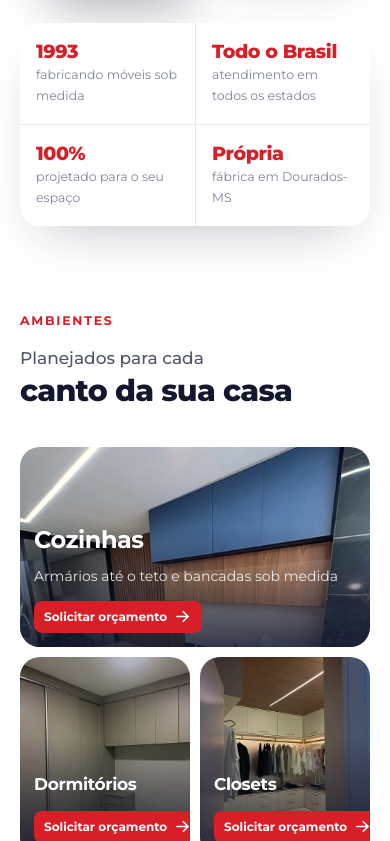
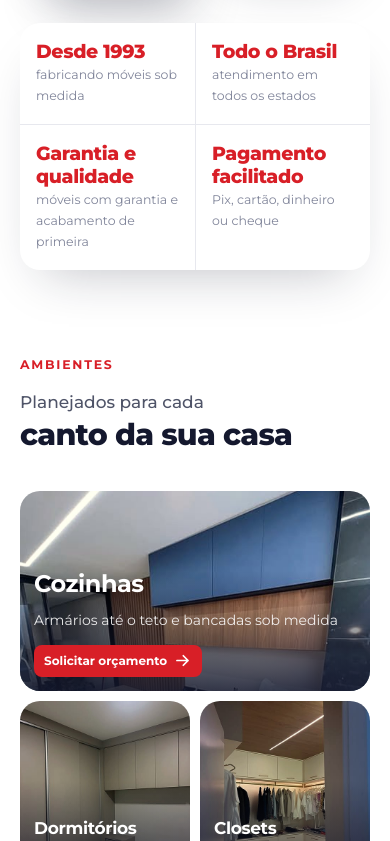
Before and after one commit to Pablo-leite/cassiane-moveis, a plain HTML site: page index.html in a window 390 px wide. Shown: the part 923-1764 px from the top of the page. Drawn offline with Linux system fonts and the light colour scheme.

Commit message:
Faixa de números: Desde 1993, garantia e qualidade, pagamento facilitado

```diff
--- a/index.html
+++ b/index.html
@@ -69,10 +69,10 @@
     </div>
 
     <ul class="stats">
-      <li><b>1993</b><span>fabricando móveis sob medida</span></li>
+      <li><b>Desde 1993</b><span>fabricando móveis sob medida</span></li>
       <li><b>Todo o Brasil</b><span>atendimento em todos os estados</span></li>
-      <li><b>100%</b><span>projetado para o seu espaço</span></li>
-      <li><b>Própria</b><span>fábrica em Dourados-MS</span></li>
+      <li><b>Garantia e qualidade</b><span>móveis com garantia e acabamento de primeira</span></li>
+      <li><b>Pagamento facilitado</b><span>Pix, cartão, dinheiro ou cheque</span></li>
     </ul>
   </div>
 </section>
--- a/style.css
+++ b/style.css
@@ -85,7 +85,7 @@ h1,h2{display:flex;flex-direction:column;gap:2px;color:var(--ink)}
 .stats{list-style:none;padding:0;margin:56px 0 0;position:relative;z-index:3;display:grid;grid-template-columns:repeat(4,1fr);background:#fff;border-radius:var(--r);box-shadow:var(--sh)}
 .stats li{padding:24px 24px;display:flex;flex-direction:column}
 .stats li+li{border-left:1px solid var(--line)}
-.stats b{font-size:24px;font-weight:800;color:var(--red);letter-spacing:-.02em;line-height:1.2}
+.stats b{font-size:clamp(17px,1.65vw,22px);font-weight:800;color:var(--red);letter-spacing:-.02em;line-height:1.2}
 .stats span{font-size:13.5px;color:var(--muted)}
 @media (max-width:900px){
           .stats{margin:18px 0 0;grid-template-columns:1fr 1fr}
```
